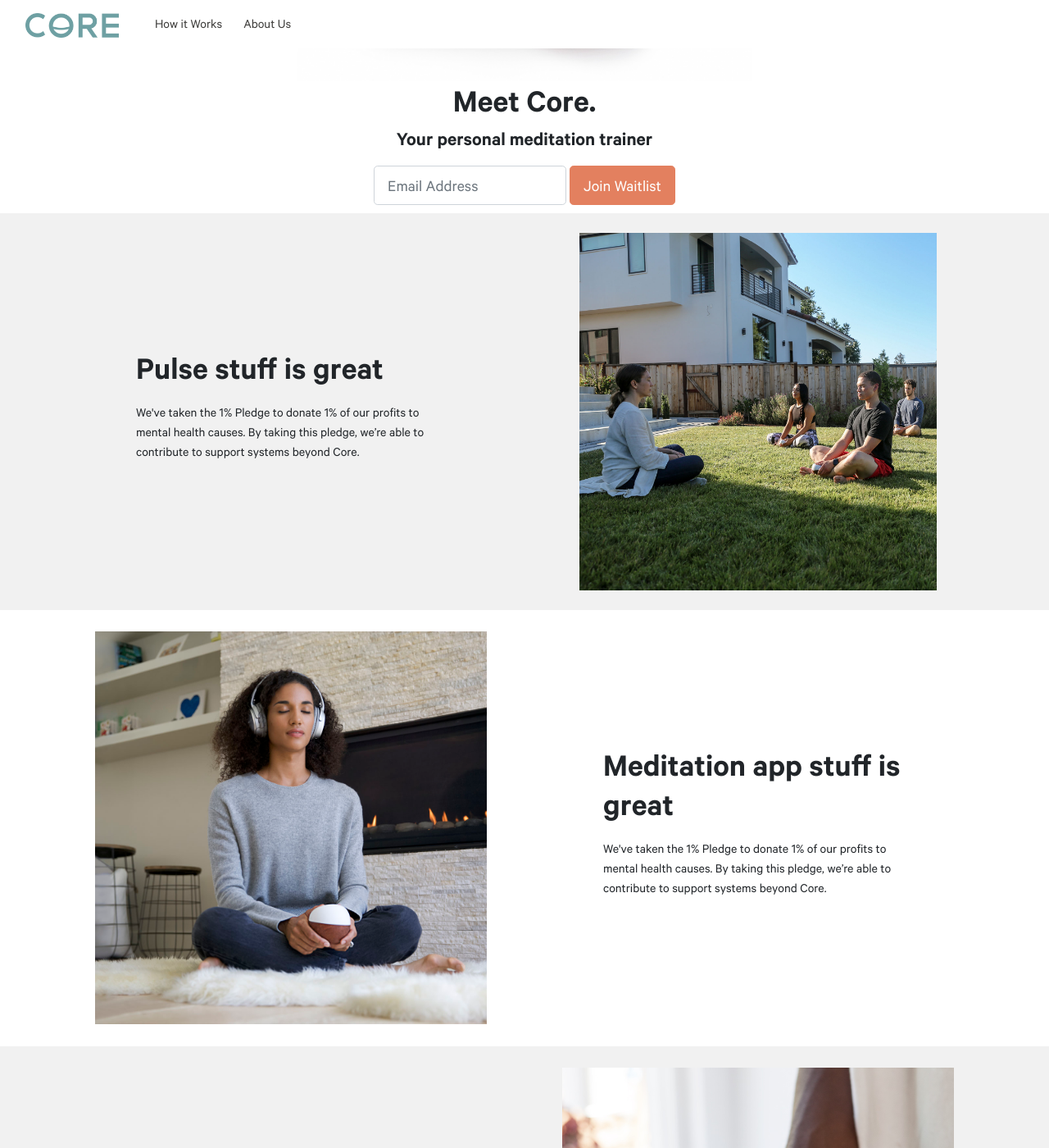
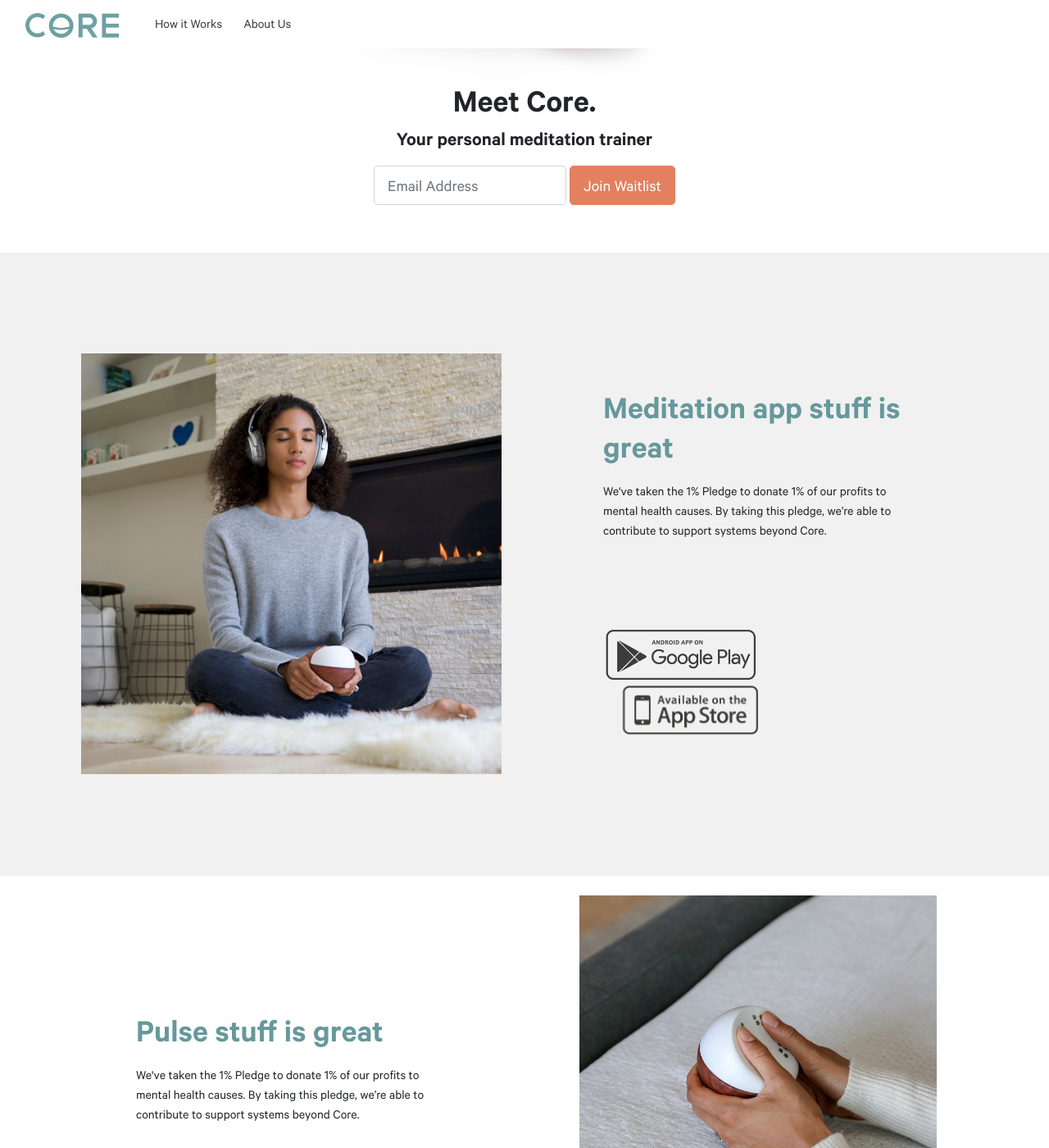
Before and after one commit to bencore/corewellness, a Jekyll site: the page built from howitworks.html, in a window 1280 px wide and 1400 px high, scrolled down 516 px. Shown: the whole window at 82% size. Built offline with Jekyll 4.4.1, drawn with Linux system fonts in a browser that asks for light colours; nearby versions of some CDN libraries.

Commit message:
How it works improvements. Added mainimg class for info sections

```diff
--- a/css/main.scss
+++ b/css/main.scss
@@ -222,9 +222,20 @@
   max-width: 90%;
   max-height: 90%;
 }
-
+/*
 @media (min-width: 768px) {
   .info img {
+    position: absolute;
+    top: 0;
+    bottom: 0;
+    left: 0;
+    right: 0;
+    margin: auto;
+  }
+}
+*/
+@media (min-width: 768px) {
+  .mainimg {
     /* max-height: 75%; */
     position: absolute;
     top: 0;
@@ -449,6 +460,12 @@
 
 /* How it work */
 
+.tealheader {
+  h1 {
+    color: #67989b;
+  }
+}
+
 #meetcore {
   img {
     height: 50%;
--- a/howitworks.html
+++ b/howitworks.html
@@ -2,7 +2,7 @@
 layout: default
 ---
 
-<section id="meetcore" class="">
+<section id="meetcore" class="mb-5">
   <div class="container">
     <img src="img/CoreandiPhone8.jpg">
     <h1>Meet Core.</h1>
@@ -25,11 +25,30 @@ layout: default
   </div>
 </section>
 
-<section id="pulse-details" class="info bg-light">
+<section id="" class="info bg-light tealheader">
+  <div class="container">
+    <div class="row">
+      <div class="col-md-6">
+        <img src="img/meditationwithheadphones.jpg" class="mainimg">
+      </div>
+      <div class="col-md-6">
+        <div class="info-text-left">
+          <h1>Meditation app stuff is great</h1>
+          <p>We've taken the 1% Pledge to donate 1% of our profits to mental health causes. By taking this pledge, we’re able to contribute to support systems beyond Core.</p>
+          <img src="img/android_appstore.png" width="50%">
+          <img src="img/iOS_appstore.png" width="50%">
+        </div>
+
+      </div>
+    </div>
+  </div>
+</section>
+
+<section id="pulse-details" class="info tealheader">
   <div class="container">
     <div class="row">
       <div class="col-md-6 order-md-2">
-        <img src="img/group_meditation.jpg">
+        <img src="img/women_hands_core.jpg" class="mainimg">
       </div>
       <div class="col-md-6 order-md-1">
         <div class="info-text-left">
@@ -41,15 +60,15 @@ layout: default
   </div>
 </section>
 
-<section id="" class="info">
+<section id="techspecs" class="info bg-light tealheader">
   <div class="container">
     <div class="row">
       <div class="col-md-6">
-        <img src="img/meditationwithheadphones.jpg">
+        <img src="img/corewithcharger_extended.jpg" class="mainimg">
       </div>
       <div class="col-md-6">
         <div class="info-text-left">
-          <h1>Meditation app stuff is great</h1>
+          <h1>We measure things!</h1>
           <p>We've taken the 1% Pledge to donate 1% of our profits to mental health causes. By taking this pledge, we’re able to contribute to support systems beyond Core.</p>
         </div>
       </div>
@@ -57,11 +76,11 @@ layout: default
   </div>
 </section>
 
-<section id="" class="info bg-light">
+<section id="" class="info tealheader">
   <div class="container">
     <div class="row">
       <div class="col-md-6 order-md-2">
-        <img src="img/Ade_Hand_Square.jpg">
+        <img src="img/Ade_Hand_Square.jpg" class="mainimg">
       </div>
       <div class="col-md-6 order-md-1">
         <div class="info-text-left">
@@ -73,11 +92,11 @@ layout: default
   </div>
 </section>
 
-<section id="techspecs" class="info">
+<section id="techspecs" class="info bg-light tealheader">
   <div class="container">
     <div class="row">
       <div class="col-md-6">
-        <img src="img/corewithcharger_extended.jpg">
+        <img src="img/corewithcharger_extended.jpg" class="mainimg">
       </div>
       <div class="col-md-6">
         <div class="info-text-left">
--- a/index.html
+++ b/index.html
@@ -95,7 +95,7 @@ layout: default
     <div class="row">
 
       <div class="col-md-6 order-md-2">
-        <img src="img/iPhone8White_session_1200x.png">
+        <img src="img/iPhone8White_session_1200x.png" class="mainimg">
       </div>
 
       <div class="col-md-6 order-md-1">
@@ -174,7 +174,7 @@ layout: default
     <div class="row">
 
       <div class="col-md-6 order-md-2 text-align-center">
-        <img src="img/group_meditation2.jpg">
+        <img src="img/group_meditation2.jpg" class="mainimg">
       </div>
 
       <div class="col-md-6 order-md-1">
```
Also changed, not shown: img/women_hands_core.jpg (added).
